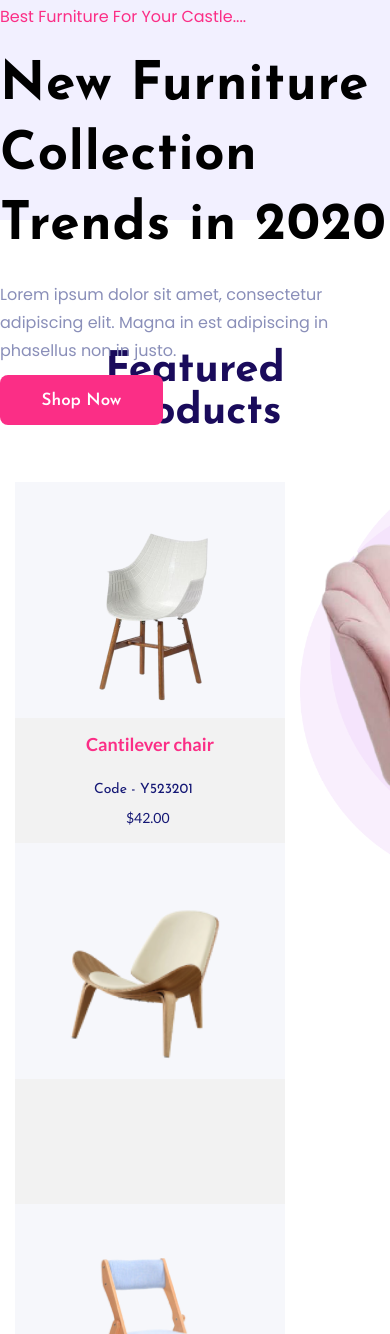
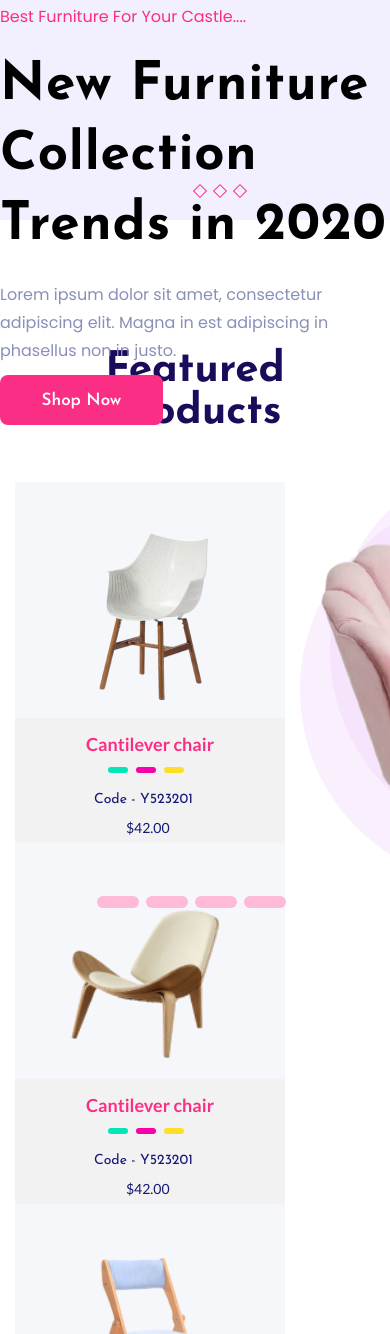
Before and after one commit to daisy381/HTML-CSS_Hekto_2, a plain HTML site: page pages/home.html in a window 390 px wide. Shown: the part 666-2000 px from the top of the page. Drawn offline with Linux system fonts and the light colour scheme.

Commit message:
- Add choose colors for cards - Add template for slider and features - Fixes some bug

```diff
--- a/css/main.css
+++ b/css/main.css
@@ -438,7 +438,6 @@ a {
 }
 
 .navbar_logo{
-    margin-left: 50px;
     height: 34px;
     width: 98px;
     font-family: 'Josefin Sans';
@@ -608,8 +607,29 @@ a {
     color: #FFFFFF;
 }
 
+.slider_slide{
+    position: absolute;
+    display: inherit;
+    bottom: 20px;
+    left:50%;
+    height: 14px;
+    width: 66px;
+}
+
+.slider_slide_box{
+    width: 10px;
+    height: 10px;
+    margin-right: 10px;
+    border: 1px solid #FB2E86;
+    box-sizing: border-box;
+    transform: rotate(-45deg);
+}
+
 /*Feature styles*/
 
+.features{
+    height: 708px;
+}
 .features_title{
     padding-top: 130px;
     text-align: center;
@@ -669,8 +689,41 @@ a {
     line-height: 22px;
 }
 
+.features_item_colors{
+    display: flex;
+    flex-direction: row;
+    justify-content: center;
+    width: 100%;
+    height: 6px;
+    padding-top: 12px;
+}
+
+.features_item_color_g{
+    width: 20px;
+    height: 6px;
+    background: #05E6B7;
+    border-radius: 10px;
+    margin-right: 8px;
+}
+.features_item_color_p{
+    width: 20px;
+    height: 6px;
+    background: #F701A8;
+    border-radius: 10px;
+    margin-right: 8px;
+
+}
+.features_item_color_y{
+    width: 20px;
+    height: 6px;
+    background: #ffde29;
+    border-radius: 10px;
+    margin-right: 8px;
+
+}
+
 .features_item_code{
-    padding: 28px 79px 0 79px;
+    padding: 20px 79px 0 79px;
     color: #151875;
     font-family: 'Josefin Sans';
     font-style: normal;
@@ -693,14 +746,51 @@ a {
     padding-right: 0;
 }
 
+.features_slider{
+    display: flex;
+    flex-direction: row;
+    justify-content: center;
+    padding-top: 53px;
+}
 
-@media screen and (min-width: 1440px){
+.features_slider_color{
+    display: inherit;
+    width: 42px;
+    height: 12px;
+    background: #FEBAD7;
+    border-radius: 10px;
+    margin-right: 7px;
+}
+
+
+@media screen and (min-width: 1860px){
     .wrapper{
-        max-width: 1440px;
+        max-width: 1240px;
     }
 
     .header_contact_us{
         padding-left: 45px;
+        padding-right: 100px;
+    }
+
+    .header_config{
+        padding-left: 360px ;
+    }
+
+    .navbar_wrapper{
+        padding-left: 30px;
+    }
+
+    .navbar_list{
+        margin-left: 100px;
+    }
+
+    .nav_item:last-child{
+        margin-right: 0;
+    }
+
+    .nav_input{
+        margin-left: 215px;
     }
 
     .slider_lamp {
@@ -722,7 +812,11 @@ a {
     }
 
     .slider_sale{
-        padding-left: 150px;
+        padding-left: 120px;
+    }
+
+    .features_item{
+        padding-right: 1px;
     }
 
 }
--- a/pages/home.html
+++ b/pages/home.html
@@ -110,6 +110,11 @@
                 <p class="slider_sale_icon_text">50% off</p>
             </div>
         </div>
+        <ul class="slider_slide">
+            <li class="slider_slide_box"></li>
+            <li class="slider_slide_box"></li>
+            <li class="slider_slide_box"></li>
+        </ul>
     </section>
 <!--Features-->
     <section class="features">
@@ -124,7 +129,11 @@
                     </div>
                     <div class="features_item_desc">
                         <p class="features_item_title">Cantilever chair</p>
-                        <div class="features_item_choose_color"></div>
+                        <ul class="features_item_colors">
+                            <li class="features_item_color_g"></li>
+                            <li class="features_item_color_p"></li>
+                            <li class="features_item_color_y"></li>
+                        </ul>
                         <p class="features_item_code">Code - Y523201</p>
                         <p class="features_item_price">$42.00</p>
                     </div>
@@ -134,10 +143,14 @@
                         <img src="../img/png/feature_icon_2.png" alt="" class="features_item_figure_pic">
                     </div>
                     <div class="features_item_desc">
-                        <div class="features_item_title"></div>
-                        <div class="features_item_choose_color"></div>
-                        <div class="features_item_code"></div>
-                        <div class="features_item_price"></div>
+                        <p class="features_item_title">Cantilever chair</p>
+                        <ul class="features_item_colors">
+                            <li class="features_item_color_g"></li>
+                            <li class="features_item_color_p"></li>
+                            <li class="features_item_color_y"></li>
+                        </ul>
+                        <p class="features_item_code">Code - Y523201</p>
+                        <p class="features_item_price">$42.00</p>
                     </div>
                 </li>
                 <li class="features_item">
@@ -145,10 +158,14 @@
                         <img src="../img/png/feature_icon_3.png" alt="" class="features_item_figure_pic">
                     </div>
                     <div class="features_item_desc">
-                        <div class="features_item_title"></div>
-                        <div class="features_item_choose_color"></div>
-                        <div class="features_item_code"></div>
-                        <div class="features_item_price"></div>
+                        <p class="features_item_title">Cantilever chair</p>
+                        <ul class="features_item_colors">
+                            <li class="features_item_color_g"></li>
+                            <li class="features_item_color_p"></li>
+                            <li class="features_item_color_y"></li>
+                        </ul>
+                        <p class="features_item_code">Code - Y523201</p>
+                        <p class="features_item_price">$42.00</p>
                     </div>
                 </li>
                 <li class="features_item">
@@ -156,12 +173,22 @@
                         <img src="../img/png/feature_icon_4.png" alt="" class="features_item_figure_pic">
                     </div>
                     <div class="features_item_desc">
-                        <div class="features_item_title"></div>
-                        <div class="features_item_choose_color"></div>
-                        <div class="features_item_code"></div>
-                        <div class="features_item_price"></div>
+                        <p class="features_item_title">Cantilever chair</p>
+                        <ul class="features_item_colors">
+                            <li class="features_item_color_g"></li>
+                            <li class="features_item_color_p"></li>
+                            <li class="features_item_color_y"></li>
+                        </ul>
+                        <p class="features_item_code">Code - Y523201</p>
+                        <p class="features_item_price">$42.00</p>
                     </div>
                 </li>
+            </ul>
+            <ul class="features_slider">
+                <li class="features_slider_color"></li>
+                <li class="features_slider_color"></li>
+                <li class="features_slider_color"></li>
+                <li class="features_slider_color"></li>
             </ul>
         </div>
     </section>
```
